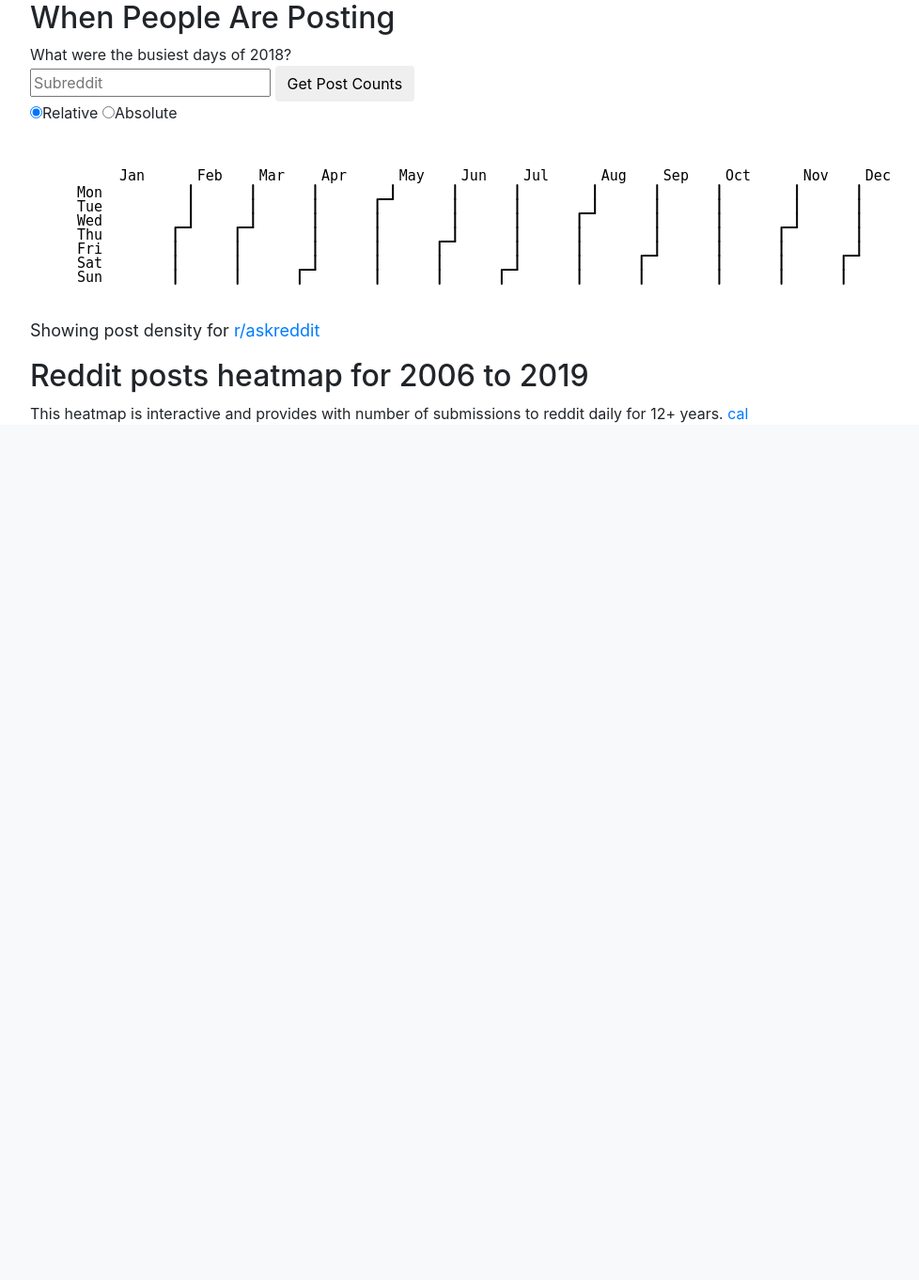
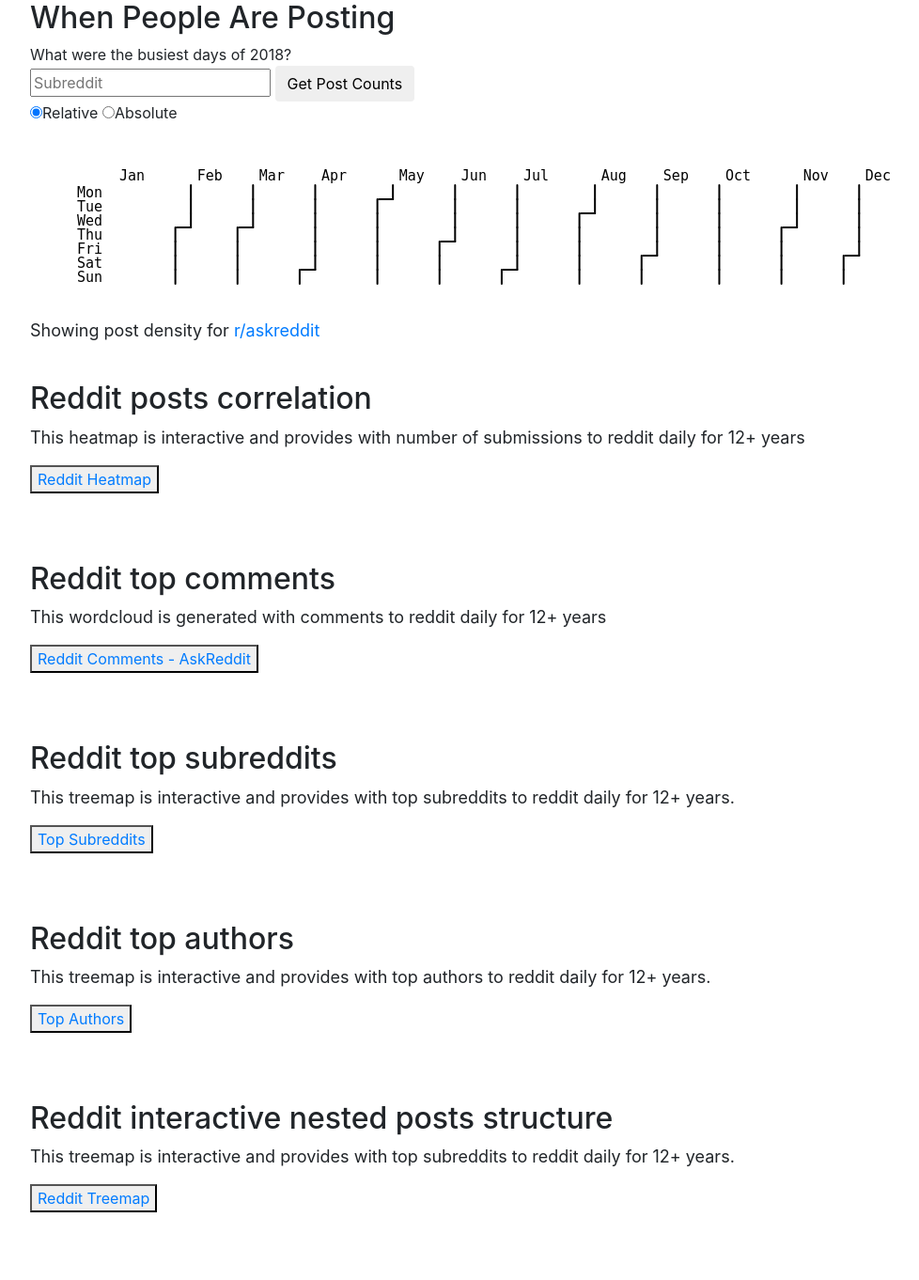
Before and after one commit to hougrammer/capstone, a Flask app: page /posts in a window 1280 px wide. Shown: the part 472-1834 px from the top of the page at 94% size, without its empty margins (53-1031 px from the left). Before the commit the page ends 922 px from the top, so only its background shows below. Run offline with Flask 2, Linux system fonts and the light colour scheme; data that the repository does not hold is empty; parts of the project's set-up code (start-up, migrations or seed data) failed here and were passed over; some libraries are stand-ins or nearby versions.

Commit message:
All visualizations

```diff
--- a/website/app/routes.py
+++ b/website/app/routes.py
@@ -138,3 +138,28 @@
 @app.route('/cal', methods=['GET'])
 def cal():
     return render_template("cal.html", results=result)
+
+@app.route('/redditsubreddits')
+def redditsubreddits():
+    img_url = os.path.join(app.config['EXAMPLE_FOLDER'], 'redditsubreddits.png')
+    caption = {"coco": 'All subreddit posts for 2006 to 2019', "reddit": 'Top subreddits'}
+    result = {"image": img_url, "caption": caption}
+    return render_template("redditsubreddits.html", results=result)
+
+@app.route('/redditauthor')
+def redditauthor():
+    img_url = os.path.join(app.config['EXAMPLE_FOLDER'], 'redditauthor.png')
+    caption = {"coco": 'All subreddit authors for 2006-2019', "reddit": 'Top authors'}
+    result = {"image": img_url, "caption": caption}
+    return render_template("redditauthor.html", results=result)
+
+@app.route('/redditcomments')
+def redditcomments():
+    img_url = os.path.join(app.config['EXAMPLE_FOLDER'], 'redditcomments.png')
+    caption = {"coco": 'All AskReddit top word in comments for 2006-2019', "reddit": 'Top comments'}
+    result = {"image": img_url, "caption": caption}
+    return render_template("redditcomments.html", results=result)
+
+@app.route('/treemap', methods=['GET'])
+def treemap():
+    return render_template("treemap.html", results=result)
--- a/website/app/templates/posts.html
+++ b/website/app/templates/posts.html
@@ -20,17 +20,42 @@
   <p id="postStatus" style="font-size: large"></p>
 
   <script src="{{ url_for('static', filename = 'post_count_visualization.js') }}"></script>
+  <br>
 
-  <h2>Reddit posts heatmap for 2006 to 2019</h2>
-  This heatmap is interactive and provides with number of submissions to reddit daily for 12+ years.
+  <h2>Reddit posts correlation</h2>
+  <p style="font-size: large" >This heatmap is interactive and provides with number of submissions to reddit daily for 12+ years</p>
+  <button data-toggle-text="Oh no! Switch back!"><a href="{{ url_for('cal') }}">Reddit Heatmap</a></button>
 
-  <a href="{{ url_for('cal') }}">cal</a>
+  <br>  <br>  <br>  <br>
 
+  <h2>Reddit top comments</h2>
+  <p style="font-size: large" >This wordcloud is generated with comments to reddit daily for 12+ years</p>
+  <button data-toggle-text="Oh no! Switch back!"><a href="{{ url_for('redditcomments') }}">Reddit Comments - AskReddit</a></button>
+
+  <br>  <br>  <br>  <br>
+
+
+  <h2>Reddit top subreddits</h2>
+  <p style="font-size: large" >This treemap is interactive and provides with top subreddits to reddit daily for 12+ years.</p>
+  <button data-toggle-text="Oh no! Switch back!"><a href="{{ url_for('redditsubreddits') }}">Top Subreddits</a></button>
+
+  <br>  <br>  <br>  <br>
+
+  <h2>Reddit top authors</h2>
+  <p style="font-size: large" >This treemap is interactive and provides with top authors to reddit daily for 12+ years.</p>
+  <button data-toggle-text="Oh no! Switch back!">  <a href="{{ url_for('redditauthor') }}">Top Authors</a></button>
+
+  <br>  <br>  <br>  <br>
+
+  <h2>Reddit interactive nested posts structure</h2>
+  <p style="font-size: large" >This treemap is interactive and provides with top subreddits to reddit daily for 12+ years.</p>
+  <button data-toggle-text="Oh no! Switch back!">  <a href="{{ url_for('treemap') }}">Reddit Treemap</a></button>
+
+  <br>  <br>  <br>  <br>
 
   <!-- <h2>Pretty Graphs</h2>
   <img src="https://foundationinc.co/wp-content/uploads/2019/06/Avg-Length-Top-Posts.png" height="400">
   <img src="https://i.redd.it/yj4otlos2wq31.png" height="400">
-
 
   <h2>Sentiment Analyzer</h2>
   Type keyword in and get sentiment: <input type="text" name="keyword" value=""><br> -->
```
